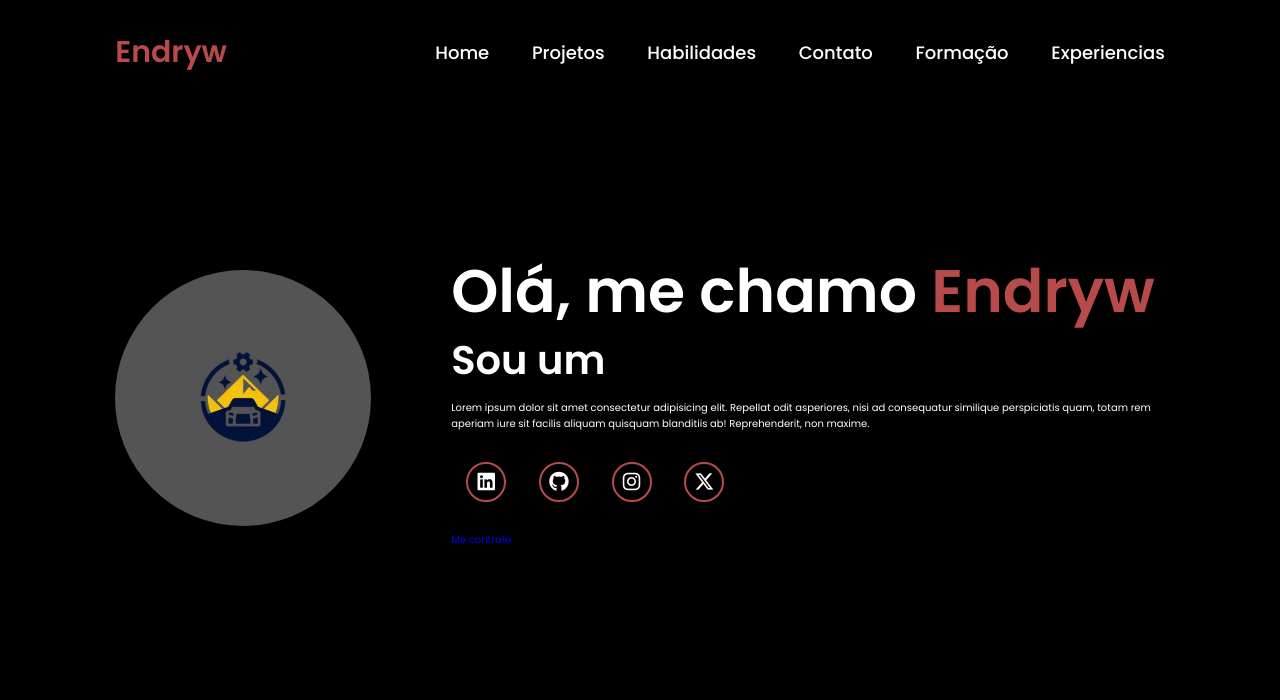
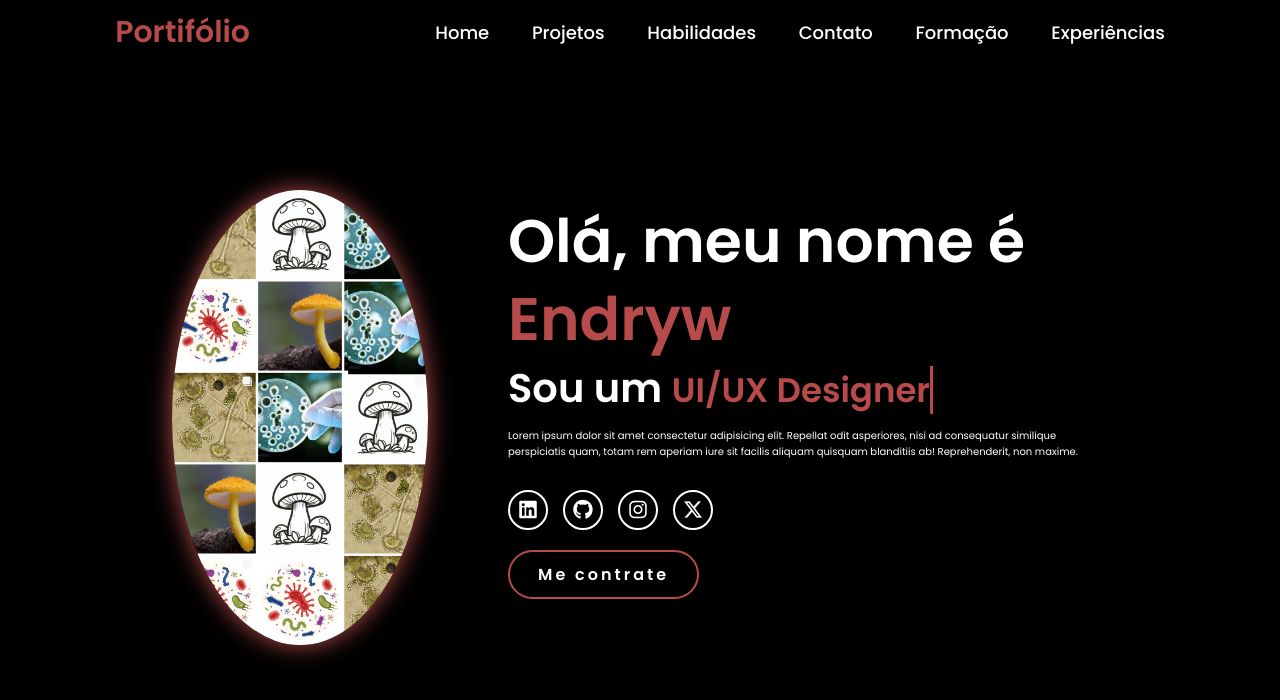
Before and after one commit to Drywsz/Portf-lio-, a plain HTML site: page index.html in a window 1280 px wide. Drawn offline with Linux system fonts and the light colour scheme.

Commit message:
Segundo commit

```diff
--- a/index.html
+++ b/index.html
@@ -1,42 +1,82 @@
 <!DOCTYPE html>
-<html lang="en">
+<html lang="pt-BR">
+
 <head>
-    <meta charset="UTF-8">
-    <meta name="viewport" content="width=device-width, initial-scale=1.0">
-    <link rel="stylesheet" href="https://cdnjs.cloudflare.com/ajax/libs/font-awesome/6.5.2/css/all.min.css">
-    <link rel="stylesheet" href="style.css">
-    <title>Document</title>
+    <meta charset="UTF-8" />
+    <meta name="viewport" content="width=device-width, initial-scale=1.0" />
+    <link rel="stylesheet" href="https://cdnjs.cloudflare.com/ajax/libs/font-awesome/6.5.2/css/all.min.css" />
+    <link rel="stylesheet" href="style.css" />
+    <title>Portfólio Endryw</title>
 </head>
+
 <body>
     <header>
-    <a href="#" class="logo">Endryw</a>
-
+        <a href="#" class="logo">Portifólio</a>
         <nav>
             <a href="#" class="nav-link">Home</a>
             <a href="#">Projetos</a>
             <a href="#">Habilidades</a>
             <a href="#">Contato</a>
             <a href="#">Formação</a>
-        <a href="#">Experiencias</a>
+            <a href="#">Experiências</a>
         </nav>
     </header>
+
     <section class="home">
         <div class="home-img">
-            <img src="perfil.jpg" alt="">
+            <img src="Foto de Endryw.jpg" alt="Foto de perfil" />
         </div>
+
         <div class="home-content">
-            <h1>Olá, me chamo <span>Endryw</span></h1>
-            <h3 class="typing-text">Sou um <span></span></h3>
-            <p>Lorem ipsum dolor sit amet consectetur adipisicing elit. Repellat odit asperiores, nisi ad consequatur similique perspiciatis quam, totam rem aperiam iure sit facilis aliquam quisquam blanditiis ab! Reprehenderit, non maxime.</p>
+            <h1>Olá, meu nome é <span>Endryw</span></h1>
+            <h3 class="typing-text">Sou um <span id="typed-text"></span></h3>
+            <p>
+                Lorem ipsum dolor sit amet consectetur adipisicing elit. Repellat odit
+                asperiores, nisi ad consequatur similique perspiciatis quam, totam rem
+                aperiam iure sit facilis aliquam quisquam blanditiis ab! Reprehenderit,
+                non maxime.
+            </p>
+
+            <div class="action-buttons">
                 <div class="social-icons">
-                <a href="" class="fa-brands fa-linkedin"></a>
-                <a href="" class="fa-brands fa-github"></a>
-                <a href="" class="fa-brands fa-instagram"></a>
-                <a href="" class="fa-brands fa-x-twitter"></a>
+                    <a href="#" class="fa-brands fa-linkedin"></a>
+                    <a href="#" class="fa-brands fa-github"></a>
+                    <a href="#" class="fa-brands fa-instagram"></a>
+                    <a href="#" class="fa-brands fa-x-twitter"></a>
                 </div>
-            <a href="bnt">Me contrate</a>
+                <a href="#" class="bnt">Me contrate</a>
             </div>
-    </section>
 
+
+
+            <script>
+                const texts = ["Web Developer", "UI/UX Designer", "Freelancer", "Content Writer", "Tech Enthusiast"];
+                let count = 0;
+                let index = 0;
+                let currentText = "";
+                let letter = "";
+                const typedText = document.getElementById("typed-text");
+
+                function type() {
+                    if (count === texts.length) {
+                        count = 0;
+                    }
+                    currentText = texts[count];
+                    letter = currentText.slice(0, ++index);
+
+                    typedText.textContent = letter;
+                    if (letter.length === currentText.length) {
+                        setTimeout(() => {
+                            index = 0;
+                            count++;
+                            setTimeout(type, 500);
+                        }, 1500);
+                    } else {
+                        setTimeout(type, 100);
+                    }
+                }
+                type();
+            </script>
 </body>
+
 </html>
--- a/style.css
+++ b/style.css
@@ -1,7 +1,6 @@
 @import url('https://fonts.googleapis.com/css2?family=Poppins:wght@100;200;300;400;500;600&display=swap');
 
-
-*{
+* {
   margin: 0;
   padding: 0;
   box-sizing: border-box;
@@ -11,11 +10,11 @@
   font-family: 'Poppins', sans-serif;
 }
 
-html{
+html {
   font-size: 62.5%;
 }
 
-body{
+body {
   width: 100%;
   height: 100vh;
   overflow-x: hidden;
@@ -23,15 +22,14 @@ body{
   color: white;
 }
 
-header{
-    margin-top: 20px;
+/* Header */
+header {
   position: fixed;
   top: 0;
   left: 0;
   width: 100%;
   padding: 1rem 9%;
   background-color: transparent;
-    filter: drop-shadow(10px);
   display: flex;
   justify-content: space-between;
   align-items: center;
@@ -46,29 +44,192 @@ header{
   transition: 0.5s ease;
 }
 
-.logo:hover{
+.logo:hover {
   transform: scale(1.1);
 }
 
-nav a{
+nav a {
   font-size: 1.8rem;
   color: white;
   margin-left: 4rem;
   font-weight: 500;
-    transition: 0.3 ease;
+  transition: all 0.3s ease;
   border-bottom: 3px solid transparent;
 }
 
 nav a:hover,
-nav a.active{
+nav a.active {
   color: #b74b4b;
   border-bottom: 3px solid #b74b4b;
 }
 
-@media(max-width:995px){
-    nav{
+/* Section layout */
+section {
+  min-height: 100vh;
+  padding: 5rem 9% 5rem;
+}
+
+.home {
+  display: flex;
+  justify-content: center;
+  align-items: center;
+  gap: 8rem;
+  background-color: black;
+}
+
+.home-img img {
+  width: 32vh;
+  border-radius: 50%;
+  box-shadow: 0 0 25px #b74b4b;
+  margin-top: 4rem;
+  transition: 0.2s linear;
+  cursor: pointer;
+}
+
+.home-content {
+  display: flex;
+  flex-direction: column;
+  justify-content: center;
+  max-width: 60rem;
+}
+
+.home-content h1 {
+  font-size: 6rem;
+  font-weight: 700;
+  line-height: 1.3;
+}
+
+.home-content h3 {
+  font-size: 4rem;
+  margin-bottom: 1rem;
+  font-weight: 700;
+}
+
+span {
+  color: #b74b4b;
+}
+
+.typing-text {
+  font-size: 3.4rem;
+  font-weight: 900;
+}
+
+#typed-text {
+  display: inline;
+  color: #b74b4b;
+  border-right: 3px solid #b74b4b;
+  animation: blink 0.6s step-end infinite;
+  font-weight: 600;
+  font-size: 3.4rem;
+}
+
+.action-buttons {
+  display: flex;
+  flex-direction: column;
+  align-items: flex-start;
+  gap: 2rem;
+  margin-top: 3rem;
+}
+
+
+
+.social-icons {
+  display: flex;
+  gap: 1.5rem;
+}
+
+.social-icons a {
+  display: inline-flex;
+  justify-content: center;
+  align-items: center;
+  width: 4rem;
+  height: 4rem;
+  background-color: transparent;
+  border: 0.2rem solid white;
+  font-size: 2rem;
+  border-radius: 50%;
+  transition: 0.3s ease;
+  color: white;
+}
+
+.social-icons a:hover {
+  color: black;
+  transform: scale(1.3) translateY(-5px);
+  background-color: #b74b4b;
+  border-color: #b74b4b;
+  box-shadow: 0 0 20px #b74b4b,
+              0 0 40px #b74b4b,
+              0 0 60px #b74b4b;
+}
+
+.bnt {
+  padding: 1rem 2.8rem;
+  background-color: black;
+  border-radius: 4rem;
+  font-size: 1.6rem;
+  color: white;
+  letter-spacing: 0.3rem;
+  font-weight: 600;
+  border: 2px solid #b74b4b;
+  transition: 0.3s ease;
+  cursor: pointer;
+  width: auto;
+}
+
+.bnt:hover {
+  background-color: #b74b4b;
+  color: black;
+  transform: scale(1.1);
+  box-shadow: 0 0 20px #b74b4b,
+              0 0 40px #b74b4b,
+              0 0 60px #b74b4b;
+}
+
+/* Animações */
+@keyframes blink {
+  from {
+    border-right-color: #b74b4b;
+  }
+  to {
+    border-right-color: transparent;
+  }
+}
+
+/* Responsivo */
+@media (max-width: 1000px) {
+  .home {
+    flex-direction: column;
+    text-align: center;
+    gap: 4rem;
+  }
+
+  .home-content {
+    align-items: center;
+  }
+
+  .home-content h1 {
+    font-size: 5rem;
+  }
+
+  .home-content h3 {
+    font-size: 2.5rem;
+  }
+
+  .action-buttons {
+    flex-direction: column;
+    align-items: center;
+  }
+
+  .social-icons {
+    justify-content: center;
+  }
+}
+
+@media (max-width: 995px) {
+  nav {
     position: absolute;
-        top: 100;
+    display: none;
+    top: 0;
     width: 40%;
     right: 0;
     border-left: 3px solid #b74b4b;
@@ -76,92 +237,22 @@ nav a.active{
     border-bottom-left-radius: 2rem;
     padding: 1rem;
     background-color: #161616;
-        border-top: 0.1rem solid rgba(0,0,0,0.1);
   }
 
-    nav.active{
+  nav.active {
     display: block;
   }
 
-    nav a{
+  nav a {
     display: block;
-        font-size:2rem;
+    font-size: 2rem;
     margin: 3rem 0;
   }
 
   nav a:hover,
-    nav a.active{
+  nav a.active {
     padding: 1rem;
     border-radius: 0.5rem;
     border-bottom: 0.5rem solid #b74b4b;
   }
 }
-
-section{
-    min-height: 100vh;
-    padding: 5rem 9% 5rem;
-}
-
-.home{
-    display: flex;
-    justify-content: center;
-    align-items: center;
-    gap: 8rem;
-    background-color: black;
-}
-
-.home .home-content h1{
-    font-size: 6rem;
-    font-weight: 700;
-    line-height: 1.3;
-}
-
-span{
-    color: #b74b4b;
-}
-
-.home-content h3{
-    font-size: 4rem;
-    margin-bottom: 1rem;
-    font-weight: 700;
-}
-
-.home-img{
-    border-radius: 50%;
-}
-
-.home-img img{
-    position: relative;
-    width: 32vh;
-    border-radius: 50%;
-    box-shadow: 0 0 25px solid #b74b4b;
-    cursor: pointer;
-    transition: 0.2s linear;
-}
-
-.home-img img:hover{
-    font-size: 1.8rem;
-    font-weight: 500;
-}
-
-.social-icons a{
-    display: inline-flex;
-    justify-content: center;
-    align-items: center;
-    width: 4rem;
-    height: 4rem;
-    background-color: transparent;
-    border: 0.2rem solid #b74b4b;
-    font-size: 2rem;
-    border-radius: 50%;
-    margin: 3rem 1.5rem 3rem;
-    transition: 0.3s ease;
-    color: white;
-}
-
-.social-icons a:hover{
-    color: black;
-    transform: scale(1.3) translateY(-5px);
-    background-color: #b74b4b;
-    box-shadow: 0 0 25px solid #b74b4b;
-}
```
Also changed, not shown: Foto de Endryw.jpg (added). Lines whose indentation alone changed are shown as unchanged.
